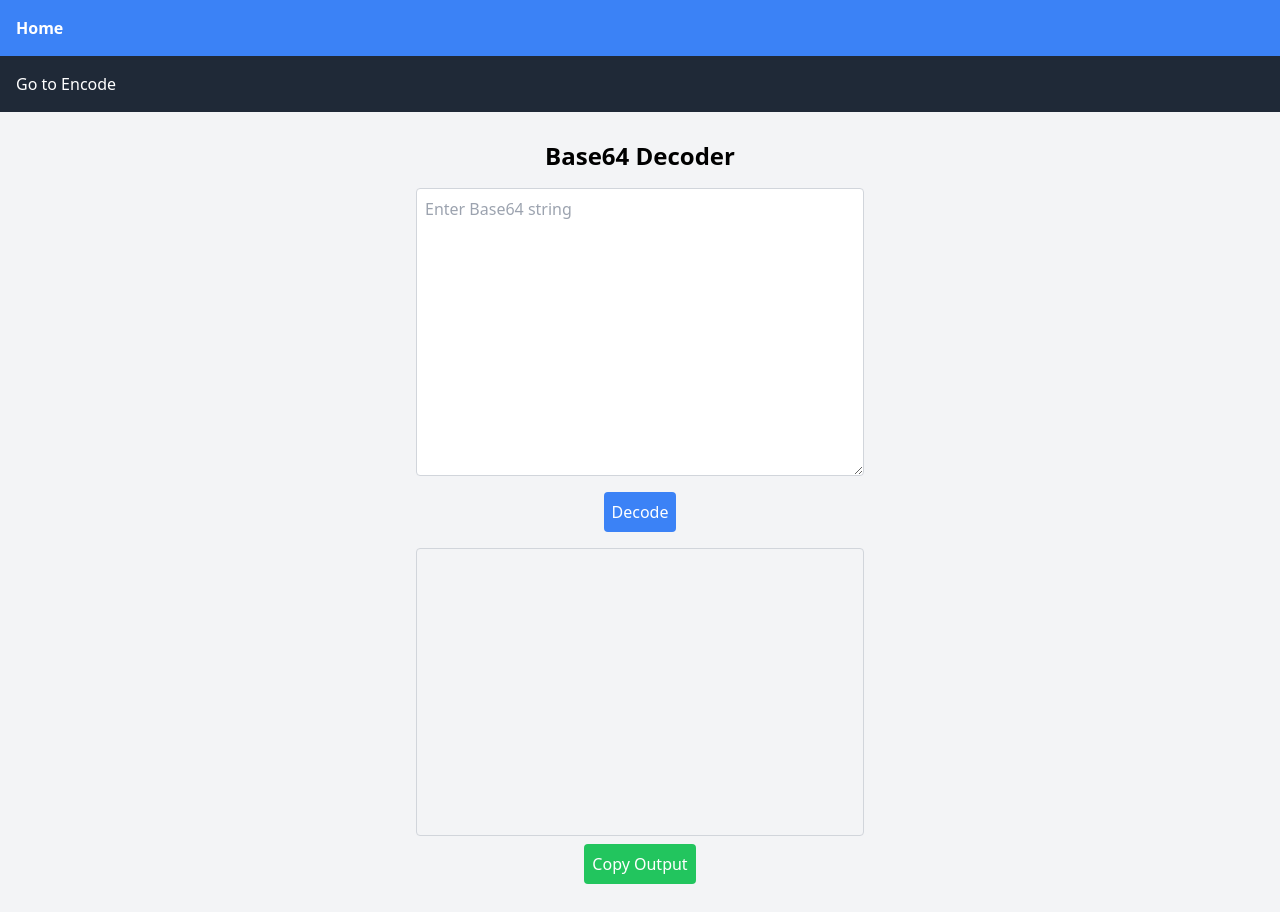
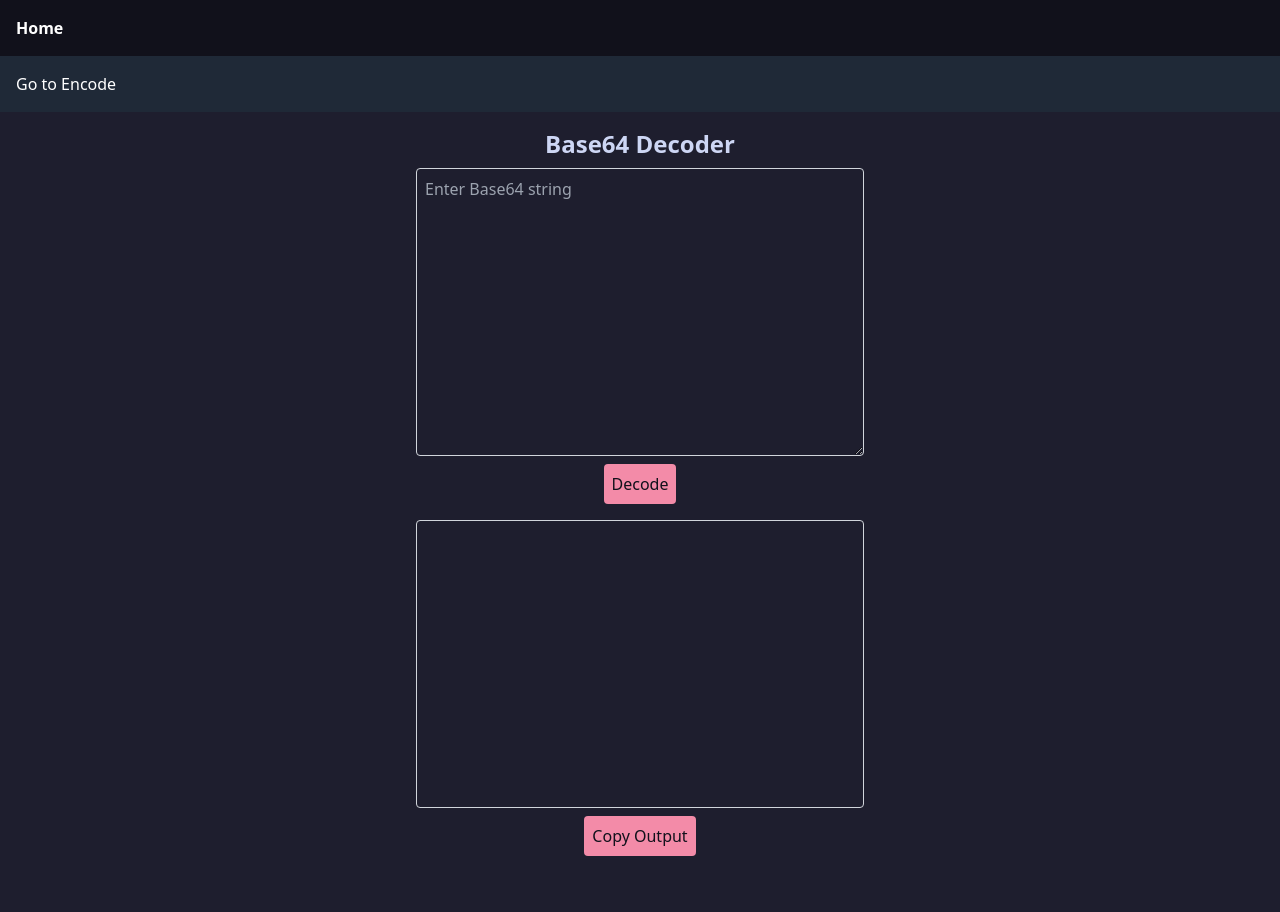
Before and after one commit to adamjsturge/dev-tools, a SvelteKit app: page /base64/decode in a window 1280 px wide. After the commit the page ends 872 px from the top, so only its background shows below. Built offline with nearby package versions, Linux system fonts and the light colour scheme.

Commit message:
Start small design change

```diff
--- a/src/app.css
+++ b/src/app.css
@@ -1,3 +1,7 @@
 @import 'tailwindcss/base';
 @import 'tailwindcss/components';
 @import 'tailwindcss/utilities';
+
+body {
+    @apply bg-mocha-base text-mocha-text;
+  }
--- a/src/routes/base64/Base64Layout.svelte
+++ b/src/lib/IOwithCopy.svelte
@@ -18,14 +18,14 @@
 	}
 </script>
 
-<div class="flex min-h-screen flex-col items-center justify-center bg-gray-100 p-4">
-	<h1 class="mb-4 text-2xl font-bold">{title}</h1>
+<div class="flex flex-col items-center justify-center p-4">
+	<h1 class="mb-2 text-2xl font-bold">{title}</h1>
 	<textarea
 		bind:value={inputValue}
 		placeholder={inputPlaceholder}
-		class="mb-4 h-72 w-[600px] max-w-md overflow-auto rounded border border-gray-300 p-2 text-left"
+		class="mb-2 h-72 w-[600px] max-w-md overflow-auto rounded border border-gray-300 p-2 text-left bg-mocha-base"
 	/>
-	<button on:click={handleClick} class="rounded bg-blue-500 p-2 text-white hover:bg-blue-700">
+	<button on:click={handleClick} class="rounded p-2 text-mocha-crust bg-mocha-red hover:bg-mocha-maroon">
 		{buttonText}
 	</button>
 
@@ -34,7 +34,7 @@
 	</div>
 	<button
 		on:click={copyToClipboard}
-		class="mt-2 rounded bg-green-500 p-2 text-white hover:bg-green-700"
+		class="mt-2 rounded p-2 text-mocha-crust bg-mocha-red hover:bg-mocha-maroon"
 	>
 		Copy Output
 	</button>
--- a/src/routes/+layout.svelte
+++ b/src/routes/+layout.svelte
@@ -3,8 +3,9 @@
 	// export const prerender = true
 </script>
 
-<nav class="flex items-center justify-between bg-blue-500 p-4 text-white">
+<nav class="flex items-center justify-between p-4 text-white bg-mocha-crust">
 	<a href="/" class="font-bold">Home</a>
 	<!-- <a href="/qr-code" class="font-bold">QR Code</a> -->
 </nav>
+
 <slot></slot>
--- a/src/routes/base64/decode/+page.svelte
+++ b/src/routes/base64/decode/+page.svelte
@@ -1,5 +1,5 @@
 <script>
-	import Base64Layout from '../Base64Layout.svelte';
+	import Base64Layout from '$lib/IOwithCopy.svelte';
 
 	/**
 	 * @param {string} input
--- a/src/routes/base64/encode/+page.svelte
+++ b/src/routes/base64/encode/+page.svelte
@@ -1,5 +1,5 @@
 <script>
-	import Base64Layout from '../Base64Layout.svelte';
+	import Base64Layout from '$lib/IOwithCopy.svelte';
 
 	/**
 	 * @param {string} input
--- a/tailwind.config.js
+++ b/tailwind.config.js
@@ -3,7 +3,38 @@ export default {
 	content: ['./src/**/*.{html,js,svelte,ts}'],
 
 	theme: {
-		extend: {}
+		extend: {
+			colors: {
+			  mocha: {
+				base: '#1e1e2e',
+				mantle: '#181825',
+				crust: '#11111b',
+				text: '#cdd6f4',
+				subtext0: '#bac2de',
+				subtext1: '#a6adc8',
+				overlay0: '#6c7086',
+				overlay1: '#585b70',
+				overlay2: '#45475a',
+				surface0: '#313244',
+				surface1: '#292c3c',
+				surface2: '#24273a',
+				blue: '#89b4fa',
+				lavender: '#b4befe',
+				sapphire: '#74c7ec',
+				sky: '#89dceb',
+				teal: '#94e2d5',
+				green: '#a6e3a1',
+				yellow: '#f9e2af',
+				peach: '#fab387',
+				maroon: '#eba0ac',
+				red: '#f38ba8',
+				mauve: '#cba6f7',
+				pink: '#f5c2e7',
+				flamingo: '#f2cdcd',
+				rosewater: '#f5e0dc',
+			  },
+			},
+		  },
 	},
 
 	plugins: [require('@tailwindcss/typography')]
```
